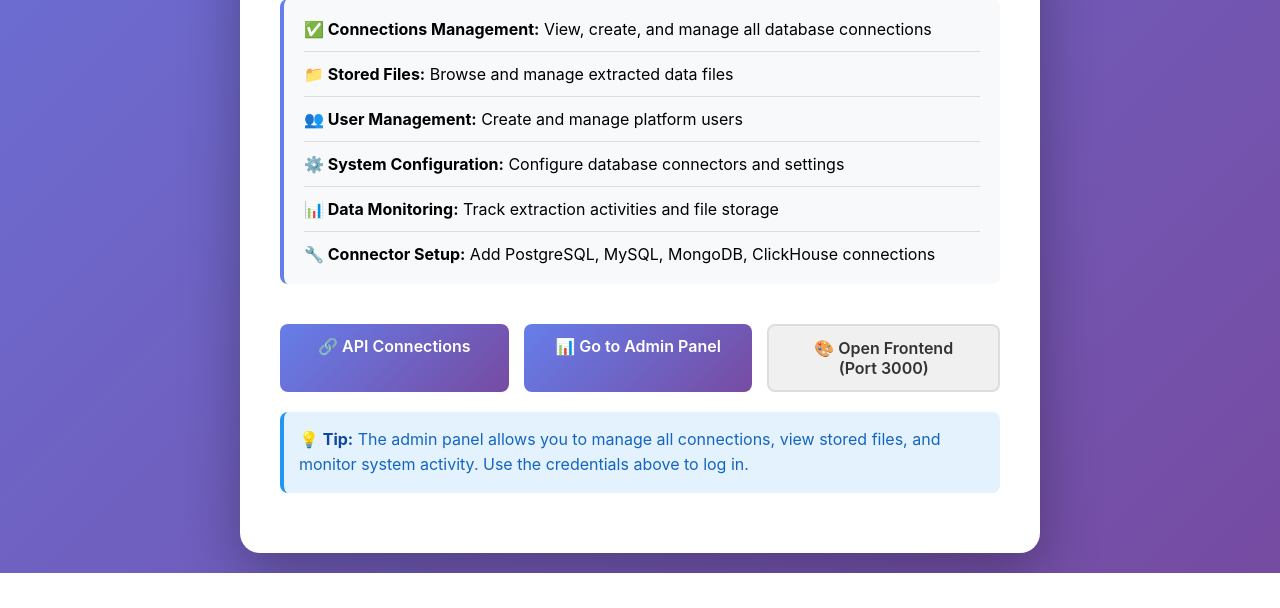
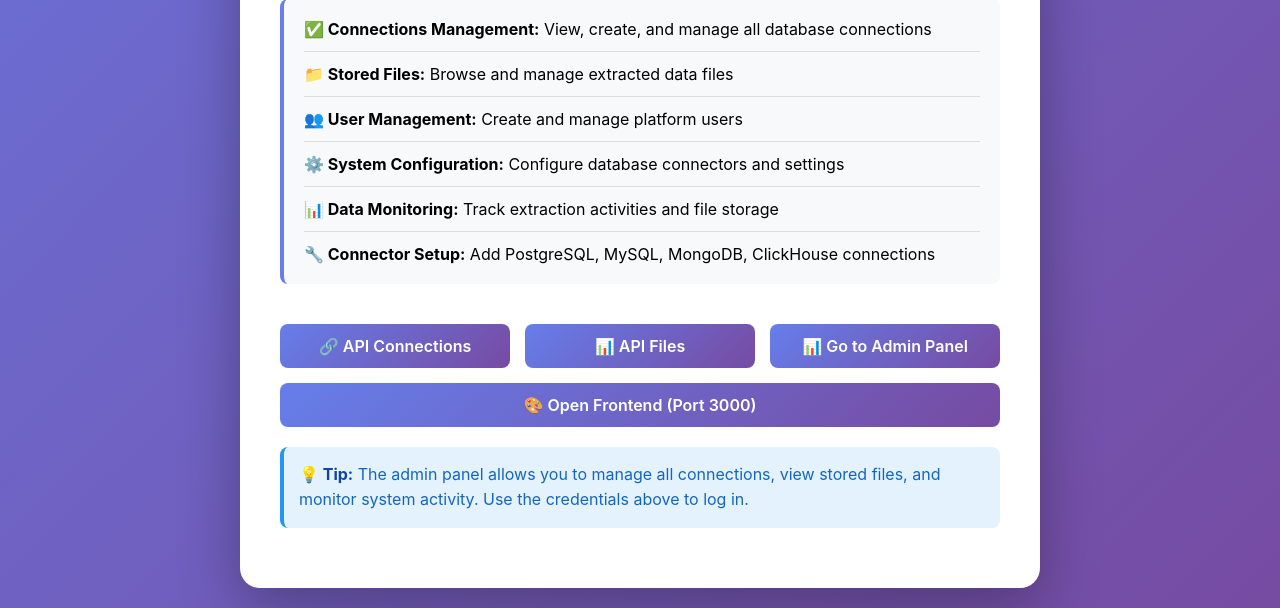
Before and after one commit to Faqih001/data-connector-platform, a Django app: page / in a window 1280 px wide. Shown: the part 1050-1658 px from the top of the page. Before the commit the page ends 1623 px from the top, so only its background shows below. Run offline with Django 5.2, Linux system fonts and the light colour scheme; data comes from the database, SQL or seed files in the repository.

Commit message:
feat: Add API Files link and improve frontend button layout in welcome page

```diff
--- a/backend/connector/templates/welcome.html
+++ b/backend/connector/templates/welcome.html
@@ -318,8 +318,12 @@
 
         <div class="button-group">
             <a href="/api/connections/" class="btn btn-primary">🔗 API Connections</a>
+            <a href="/api/files/" class="btn btn-primary">📊 API Files</a>
             <a href="/admin/" class="btn btn-primary">📊 Go to Admin Panel</a>
-            <a href="http://localhost:3000" class="btn btn-secondary">🎨 Open Frontend (Port 3000)</a>
+        </div>
+
+        <div style="display: flex; gap: 15px; margin-top: 15px;">
+            <a href="http://localhost:3000" class="btn btn-primary" style="flex: 1;">🎨 Open Frontend (Port 3000)</a>
         </div>
 
         <div class="info-box">
```
